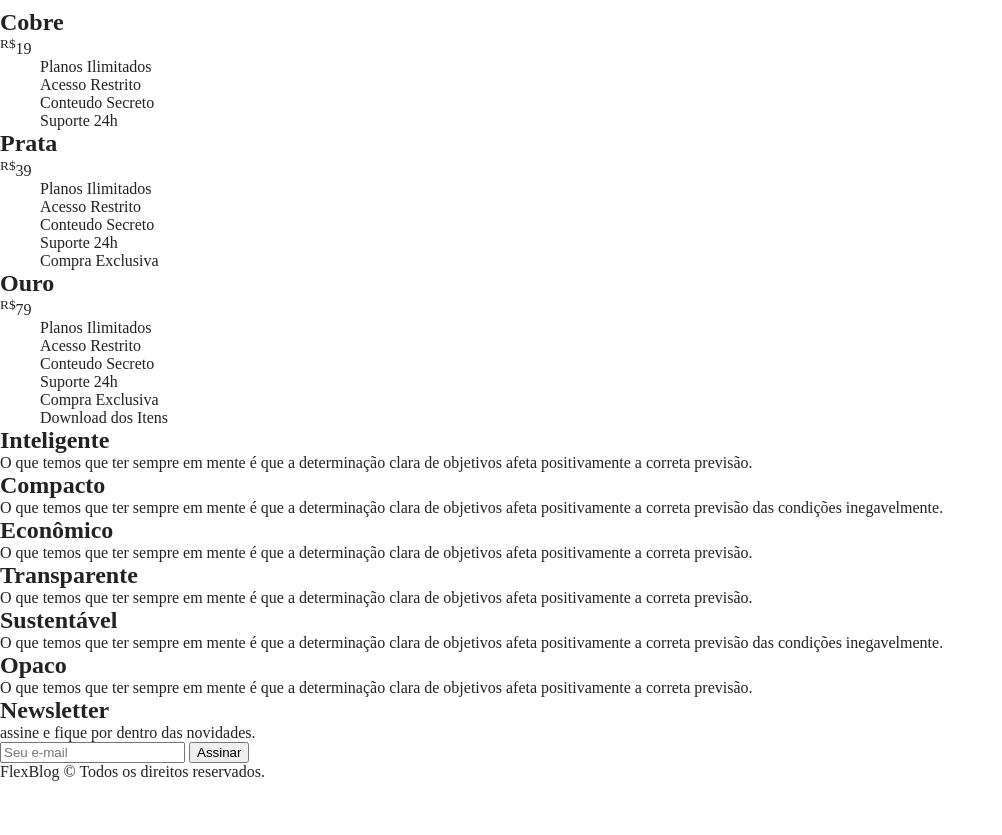
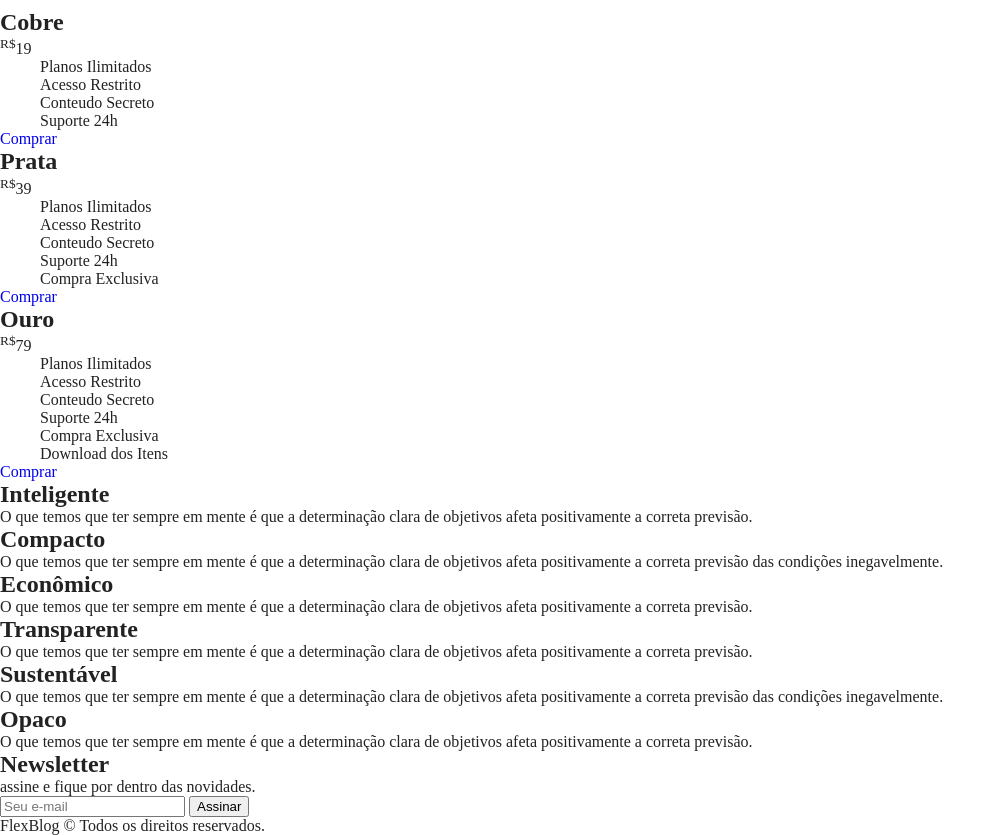
Before and after one commit to vmsilva3/flexblog, a plain HTML site: page index.html in a window 1280 px wide. Shown: the part 1780-2615 px from the top of the page, without its empty margins (0-1002 px from the left). Before the commit the page ends 2561 px from the top, so only its background shows below. Drawn offline with Linux system fonts and the light colour scheme.

Commit message:
improvement index

```diff
--- a/index.html
+++ b/index.html
@@ -83,7 +83,7 @@
         <li>Conteudo Secreto</li>
         <li>Suporte 24h</li>
       </ul>
-      <a href="#comprar"></a>
+      <a href="#comprar">Comprar</a>
     </div>
 
     <div class="preco-item">
@@ -96,7 +96,7 @@
         <li>Suporte 24h</li>
         <li>Compra Exclusiva</li>
       </ul>
-      <a href="#comprar"></a>
+      <a href="#comprar">Comprar</a>
     </div>
 
     <div class="preco-item">
@@ -110,7 +110,7 @@
         <li>Compra Exclusiva</li>
         <li>Download dos Itens</li>
       </ul>
-      <a href="#comprar"></a>
+      <a href="#comprar">Comprar</a>
     </div>
   </section>
 
```
